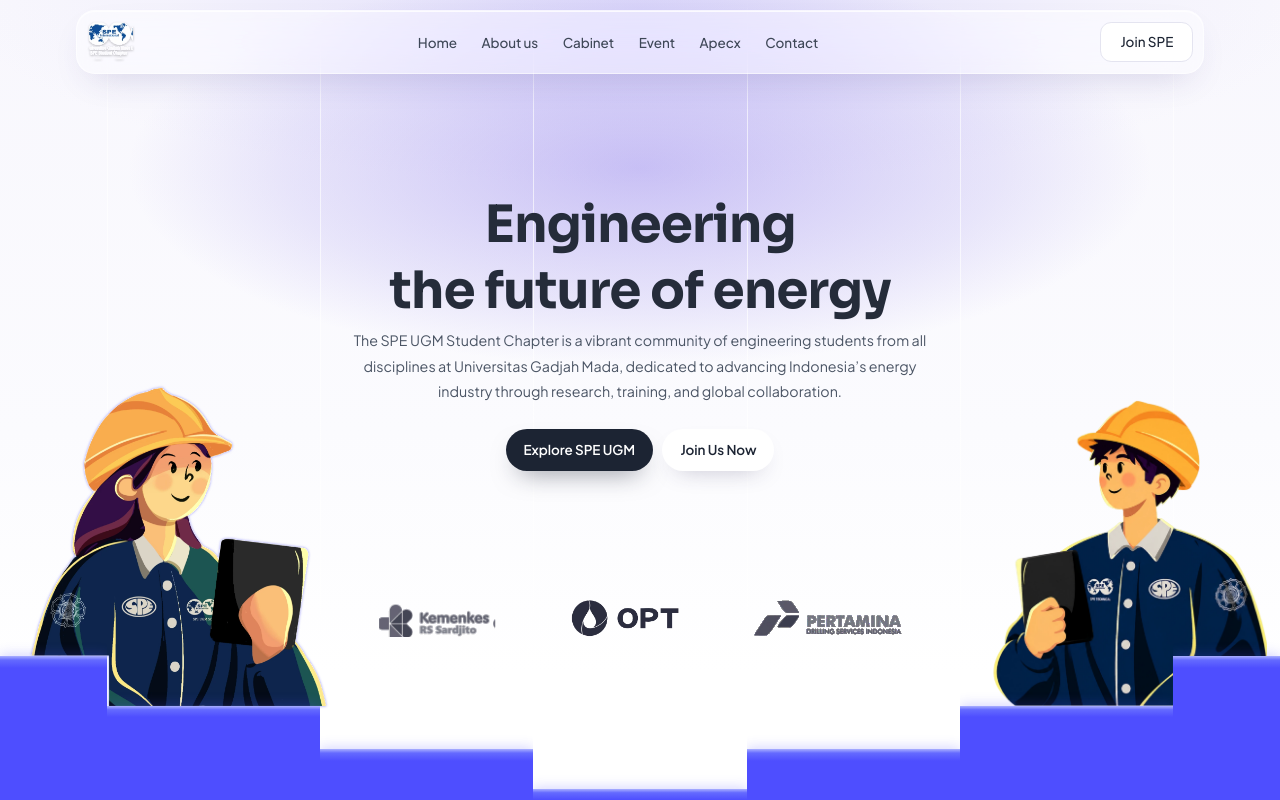
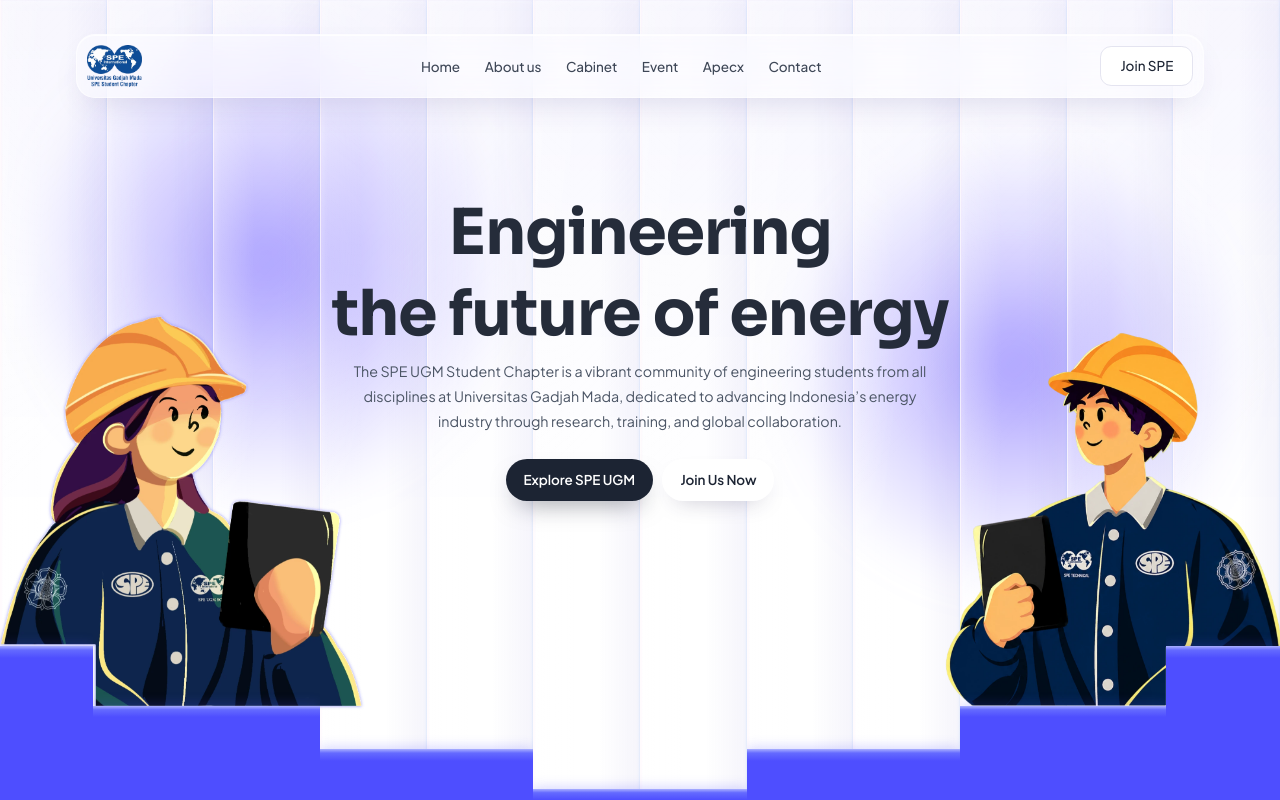
Before and after one commit to AdityaZulkarnaen/Society-of-Petroleum-Engineers-UGM-Website, a Next.js app: page / in a window 1280 px wide. Built offline with nearby package versions, Linux system fonts and the light colour scheme.

Commit message:
feat: refining hero UI

```diff
--- a/app/globals.css
+++ b/app/globals.css
@@ -24,6 +24,14 @@
 }
 
 @layer base {
+  *,
+  *::before,
+  *::after {
+    margin: 0;
+    padding: 0;
+    box-sizing: border-box;
+  }
+
   :root {
     color-scheme: light;
 
@@ -46,7 +54,15 @@
     --p0: max(calc(995 * var(--k)), calc(100svh - 3.7 * var(--u)));  /* centre */
     --p1: max(calc(945 * var(--k)), calc(100svh - 4.55 * var(--u)));
     --p2: max(calc(890 * var(--k)), calc(100svh - 5.45 * var(--u))); /* mascot line */
-    --p3: max(calc(828 * var(--k)), calc(100svh - 6.45 * var(--u))); /* edges */
+    --p3: calc(var(--p2) - var(--m)); /* edges — one mascot step higher */
+
+    /* Mascot step. The mascots scale with the page width (capped on short
+       viewports) instead of --u, so they stay large and flush against the
+       screen edges; each edge panel takes its width from the step cut into
+       the figure beside it. */
+    --m: min(4.8vw, 7.4svh, 77px);
+    --edge-l: calc(1.5753 * var(--m));
+    --edge-r: calc(1.9273 * var(--m));
 
     --nav-h: clamp(56px, calc(80 * var(--k)), 104px);
     --hero-h: max(100svh, 620px);
@@ -59,6 +75,7 @@
     :root {
       --k: min(0.135vw, 0.0991079svh);
       --u: min(calc(61 * var(--k)), 5.4vw);
+      --m: min(6.2vw, 7.4svh);
     }
   }
 
@@ -98,38 +115,77 @@
     overflow: hidden;
   }
 
-  /* lavender bloom behind everything — corners stay near-white */
+  /* near-white ground; the lavender comes from the lit tiles above it */
   .hero-backdrop {
     position: absolute;
     inset: 0;
     z-index: 0;
-    background:
-      radial-gradient(50% 31% at 50% 21%, rgba(138, 120, 234, 0.44) 0%, rgba(162, 150, 238, 0.2) 56%, transparent 80%),
-      radial-gradient(62% 26% at 50% 1%, rgba(196, 190, 247, 0.5) 0%, rgba(224, 221, 250, 0.16) 60%, transparent 85%),
-      linear-gradient(180deg, #f8f7fd 0%, #fbfbfe 54%, #ffffff 84%);
+    background: linear-gradient(180deg, #f6f5fd 0%, #fbfbfe 30%, #ffffff 70%);
   }
 
-  /* hairline seams between the curtain panels */
-  .hero-seams {
+  /* twelve backdrop tiles — see components/hero-tiles.tsx */
+  .hero-tiles {
     position: absolute;
     inset: 0;
     z-index: 1;
     pointer-events: none;
   }
-  .hero-seam {
+  .hero-tiles-grid {
     position: absolute;
-    top: 0;
-    bottom: 0;
-    width: 1px;
-    background: linear-gradient(
-      to bottom,
-      rgba(255, 255, 255, 0) 0%,
-      rgba(255, 255, 255, 0.62) 14%,
-      rgba(255, 255, 255, 0.68) 62%,
-      rgba(255, 255, 255, 0.22) 100%
-    );
+    inset: 0;
+    display: grid;
+    grid-template-columns: repeat(12, minmax(0, 1fr));
   }
 
+  /* a round light behind the glass, radiating out and blurred soft */
+  .hero-light {
+    position: absolute;
+    left: var(--light-x);
+    top: calc(var(--light-y) * var(--k));
+    width: calc(var(--light-size) * var(--k));
+    aspect-ratio: 1;
+    translate: -50% -50%;
+    border-radius: 50%;
+    background: radial-gradient(
+      circle closest-side,
+      rgb(108 92 242 / var(--light-a)) 0%,
+      rgb(128 114 246 / calc(var(--light-a) * 0.55)) 45%,
+      rgb(150 140 250 / 0) 100%
+    );
+    filter: blur(calc(28 * var(--k)));
+  }
+
+  /* Each tile is a pane of glass, after the Figma effect stack:
+       Glass — light -45° at 20%, depth 52.57, dispersion 58, frost 2.1
+       Inner shadow — x 4.21, y 4.21, blur 7.25, spread 0, #FFFFFF 20%
+     CSS can't bend the backdrop, so refraction is suggested by the depth
+     bevel (brighter on the lit edge, shaded on the far one) and dispersion
+     by faint warm/cool fringes along the two edges. */
+  .hero-tile {
+    position: relative;
+    background:
+      /* light, -45° (from the top left) at 20% */
+      linear-gradient(135deg, rgba(255, 255, 255, 0.2) 0%, rgba(255, 255, 255, 0) 55%),
+      /* depth bevel, 52.57 from each edge */
+      linear-gradient(
+        90deg,
+        rgba(255, 255, 255, 0.22) 0,
+        rgba(255, 255, 255, 0) calc(52.57 * var(--k)),
+        rgba(255, 255, 255, 0) calc(100% - 52.57 * var(--k)),
+        rgba(92, 80, 196, 0.06) 100%
+      );
+    /* frost 2.1 */
+    backdrop-filter: blur(calc(2.1 * var(--k))) saturate(1.15);
+    -webkit-backdrop-filter: blur(calc(2.1 * var(--k))) saturate(1.15);
+    box-shadow:
+      /* inner shadow */
+      inset calc(4.21 * var(--k)) calc(4.21 * var(--k)) calc(7.25 * var(--k)) 0 rgba(255, 255, 255, 0.2),
+      /* edge catch-light */
+      inset 1px 0 0 rgba(255, 255, 255, 0.6),
+      /* dispersion fringes */
+      inset calc(2 * var(--k)) 0 calc(3 * var(--k)) calc(-1 * var(--k)) rgba(255, 130, 190, 0.14),
+      inset calc(-2 * var(--k)) 0 calc(3 * var(--k)) calc(-1 * var(--k)) rgba(100, 170, 255, 0.16);
+  }
   /* ------------------------------------------------------------------ nav */
   .nav-shell {
     width: min(calc(1270 * var(--kw)), calc(100vw - 2rem));
@@ -209,14 +265,14 @@
       justify-content: center;
       padding-top: calc(var(--nav-h) + 1.5rem);
       /* clears the curtain and the mascots' heads */
-      padding-bottom: calc(100svh - var(--p2) + 6.6 * var(--u) + 0.75rem);
+      padding-bottom: calc(100svh - var(--p2) + 6.6 * var(--m) + 0.75rem);
     }
   }
 
   .hero-title {
     font-family: var(--font-display), ui-sans-serif, system-ui, sans-serif;
     font-weight: 700;
-    font-size: clamp(30px, calc(65 * var(--k)), 96px);
+    font-size: clamp(30px, calc(80 * var(--k)), 96px);
     line-height: 1.277;
     letter-spacing: -0.02em;
     color: var(--color-ink);
@@ -292,7 +348,7 @@
 
   /* -------------------------------------------------------------- mascots */
   /* Both figures are pinned so the lower cut in their artwork lands exactly
-     on the --p2 panel edge, and the higher cut lands on --p3 (one --u above). */
+     on the --p2 panel edge, and the higher cut lands on --p3 (one --m above). */
   .mascot {
     position: absolute;
     z-index: 2;
@@ -300,17 +356,19 @@
     user-select: none;
     pointer-events: none;
   }
-  /* female — source 1531x1656, cuts at y1450.5 / y1633, step at x372.5 */
+  /* female — source 1531x1656, visible from x85, cuts at y1450.5 / y1633,
+     step at x372.5; pulled left so the figure touches the screen edge */
   .mascot--f {
-    width: calc(8.389 * var(--u));
-    bottom: calc(100% - var(--p2) - 0.1041 * var(--u));
-    left: calc(8.3333% - 2.0411 * var(--u));
+    width: calc(8.389 * var(--m));
+    bottom: calc(100% - var(--p2) - 0.1041 * var(--m));
+    left: calc(-0.4658 * var(--m));
   }
-  /* male — source 1375x1522, cuts at y1320.5 / y1520, step at x990.5 */
+  /* male — source 1375x1522, visible to x1375, cuts at y1320.5 / y1520,
+     step at x990.5 */
   .mascot--m {
-    width: calc(6.8922 * var(--u));
-    bottom: calc(100% - var(--p2) - 0.01 * var(--u));
-    left: calc(91.6667% - 4.9649 * var(--u));
+    width: calc(6.8922 * var(--m));
+    bottom: calc(100% - var(--p2) - 0.01 * var(--m));
+    right: 0;
   }
 
   /* --------------------------------------------------------- the curtain */
--- a/components/curtain.tsx
+++ b/components/curtain.tsx
@@ -1,38 +1,40 @@
 import type { CSSProperties } from "react";
 
 /**
- * The hero floor is split into seven panels: two half-pitch panels at the
- * edges and five full-pitch panels between them, so the middle panel is
- * centred on the page. Each panel rests at its own height — `--p0` (centre,
- * only its tip shows) out to `--p3` (edges, highest) — and the mascot artwork
- * is cut to meet the `--p2` and `--p3` edges exactly.
+ * The hero floor is split into seven panels. The three middle ones are one
+ * pitch wide and centred on the page; each edge panel is exactly as wide as
+ * the step cut into the mascot beside it (`--edge-l` / `--edge-r`), so the
+ * mascots can sit flush against the screen edges. Each panel rests at its own
+ * height — `--p0` (centre, only its tip shows) out to `--p3` (edges, highest)
+ * — and the mascot artwork is cut to meet the `--p2` and `--p3` edges exactly.
  */
-const HALF = 100 / 12; // 8.3333%
-const PITCH = 100 / 6; // 16.6667%
 const PANELS = ["--p3", "--p2", "--p1", "--p0", "--p1", "--p2", "--p3"];
+const LEFTS = [
+  "0%",
+  "var(--edge-l)",
+  "25%",
+  "41.6667%",
+  "58.3333%",
+  "75%",
+  "calc(100% - var(--edge-r))",
+];
+const WIDTHS = [
+  "var(--edge-l)",
+  "calc(25% - var(--edge-l))",
+  "16.6667%",
+  "16.6667%",
+  "16.6667%",
+  "calc(25% - var(--edge-r))",
+  "var(--edge-r)",
+];
 
 const SLATS = PANELS.map((panel, i) => ({
   panel,
-  left: i === 0 ? 0 : HALF + (i - 1) * PITCH,
-  width: i === 0 || i === PANELS.length - 1 ? HALF : PITCH,
+  left: LEFTS[i],
+  width: WIDTHS[i],
   /* centre panel leads, the edges follow */
   delay: Math.abs(i - 3) * 0.07,
 }));
-
-/** Panel seams, visible where the lavender bloom sits behind them. */
-export function HeroSeams() {
-  return (
-    <div className="hero-seams" aria-hidden="true">
-      {SLATS.slice(1).map((slat) => (
-        <span
-          key={slat.left}
-          className="hero-seam"
-          style={{ left: `${slat.left}%` }}
-        />
-      ))}
-    </div>
-  );
-}
 
 /**
  * The curtain itself: it covers the hero on first paint and opens downwards,
@@ -45,7 +47,7 @@
         <div
           key={slat.left}
           className="slat"
-          style={{ left: `${slat.left}%`, width: `${slat.width}%` }}
+          style={{ left: slat.left, width: slat.width }}
         >
           <div
             className="fabric"
--- /dev/null
+++ b/components/hero-tiles.tsx
@@ -0,0 +1,40 @@
+import type { CSSProperties } from "react";
+
+/**
+ * The backdrop is a row of twelve glass tiles, each half a curtain pitch wide.
+ * Behind them sit a few soft round lights that the glass diffuses, while the
+ * middle stays white. Each light is centred at `x` (percent of the hero width)
+ * and `y`, is `size` across — both in reference-frame pixels — and peaks at
+ * opacity `a`.
+ */
+const TILE_COUNT = 12;
+const LIGHTS = [
+  { x: 20.8, y: 330, size: 620, a: 0.62 },
+  { x: 79.2, y: 460, size: 580, a: 0.6 },
+];
+
+export function HeroTiles() {
+  return (
+    <div className="hero-tiles" aria-hidden="true">
+      {LIGHTS.map((light) => (
+        <span
+          key={light.x}
+          className="hero-light"
+          style={
+            {
+              "--light-x": `${light.x}%`,
+              "--light-y": light.y,
+              "--light-size": light.size,
+              "--light-a": light.a,
+            } as CSSProperties
+          }
+        />
+      ))}
+      <div className="hero-tiles-grid">
+        {Array.from({ length: TILE_COUNT }, (_, i) => (
+          <span key={i} className="hero-tile" />
+        ))}
+      </div>
+    </div>
+  );
+}
--- a/components/hero.tsx
+++ b/components/hero.tsx
@@ -1,6 +1,7 @@
 import Image from "next/image";
 
-import { Curtain, HeroSeams } from "@/components/curtain";
+import { Curtain } from "@/components/curtain";
+import { HeroTiles } from "@/components/hero-tiles";
 import { SiteHeader } from "@/components/site-header";
 
 const SPONSORS = [
@@ -52,7 +53,7 @@
       </svg>
 
       <div className="hero-backdrop" aria-hidden="true" />
-      <HeroSeams />
+      <HeroTiles />
 
       <SiteHeader />
 
@@ -79,7 +80,7 @@
           </a>
         </div>
 
-        <ul
+        {/* <ul
           className="hero-sponsors flex flex-wrap items-center justify-center"
           aria-label="Partners and sponsors"
         >
@@ -94,7 +95,7 @@
               />
             </li>
           ))}
-        </ul>
+        </ul> */}
       </div>
 
       <Image
--- a/components/site-header.tsx
+++ b/components/site-header.tsx
@@ -16,7 +16,7 @@
   const [open, setOpen] = useState(false);
 
   return (
-    <header className="absolute inset-x-0 top-0 z-[3]">
+    <header className="absolute inset-x-0 top-[3%] z-[3]">
       <nav className="nav-shell flex items-center" aria-label="Main">
         <a
           href="#home"
```
Also changed, not shown: public/global/logo.webp.
